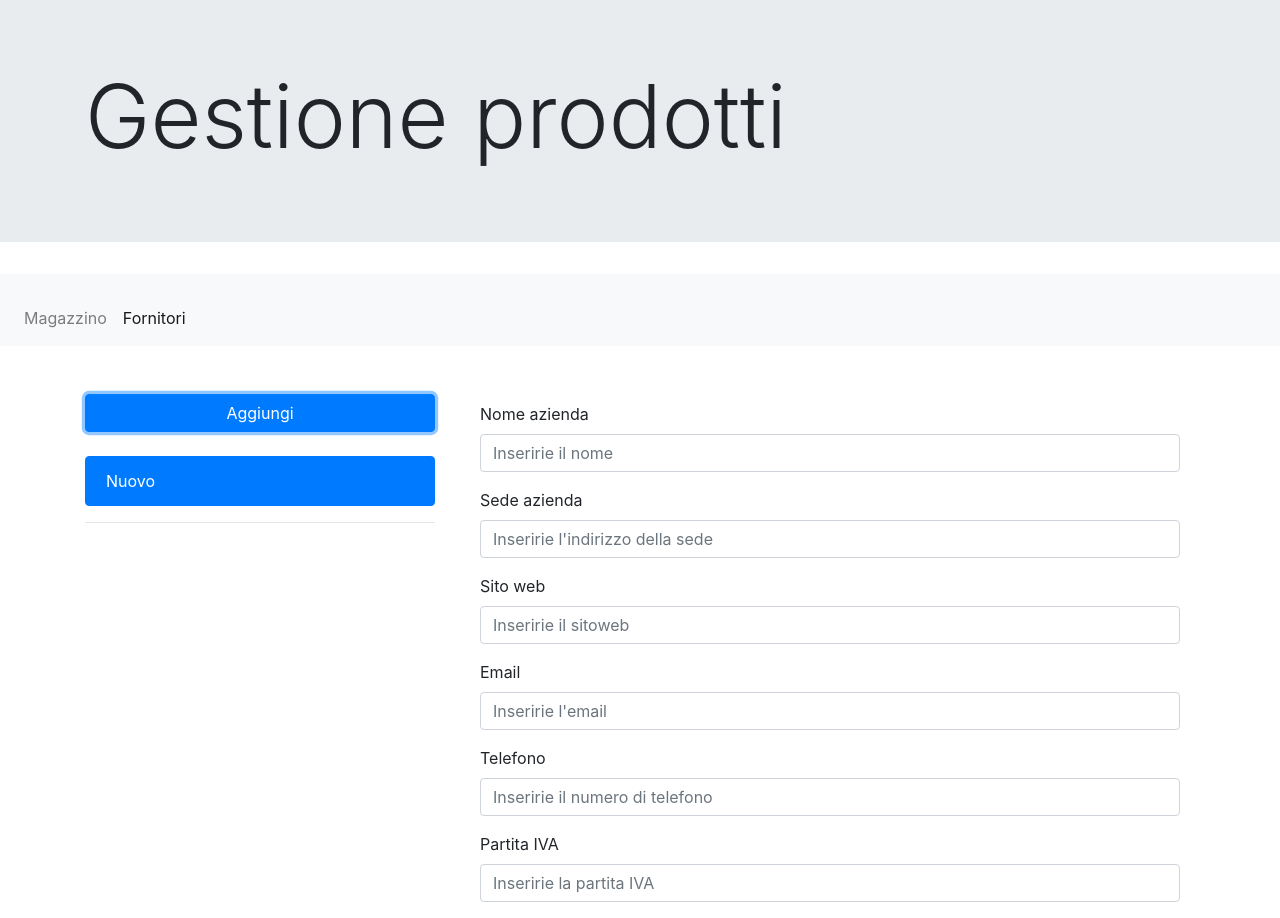
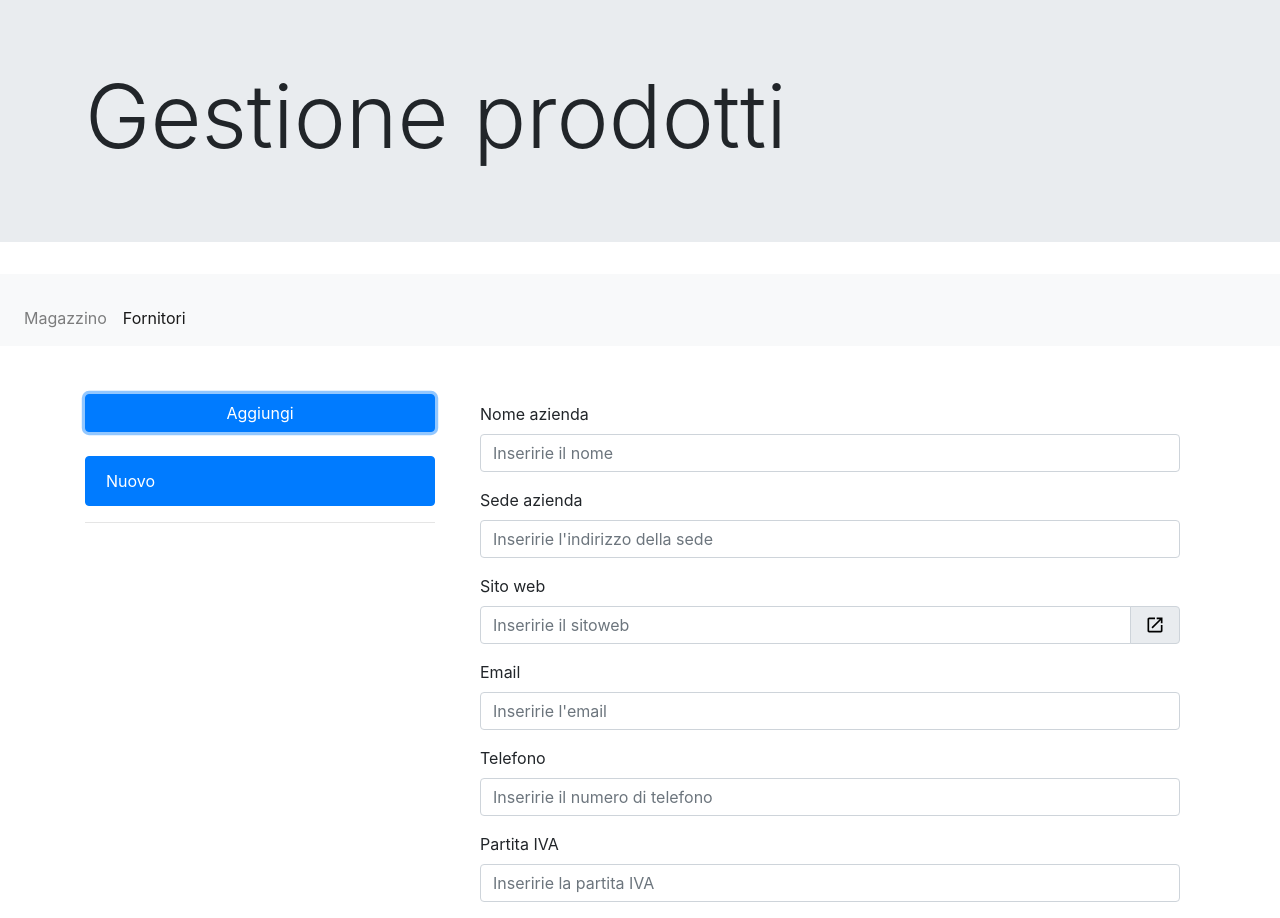
Before and after one commit to davideAlberti/angular-prodotto-aqqnwm, an Angular app: page /fornitori in a window 1280 px wide. Both pictures are taken after a click on the button "Aggiungi". Built offline with nearby package versions, Linux system fonts and the light colour scheme.

Commit message:
1 file modified

```diff
--- a/src/app/fornitore/fornitore.component.html
+++ b/src/app/fornitore/fornitore.component.html
@@ -12,10 +12,20 @@
 		<label for="sedeInput">Sede azienda</label>
 		<input type="text" class="form-control" id="sedeInput" placeholder="Inseririe l'indirizzo della sede" [value]="fornitore.sede" #sedeInput (keydown)="fornitoreCambiato = true" [ngClass]="{'error': sedeError}">
   </div>
+
   <div class="form-group">
-		<label for="sitowebInput">Sito web</label>
-		<input type="url" class="form-control" id="sitowebInput" placeholder="Inseririe il sitoweb" [value]="fornitore.sitoWeb" #sitowebInput (keydown)="fornitoreCambiato = true" [ngClass]="{'error': sitoError}">
+    <label for="sitowebInput">Sito web</label>
+    <div class="input-group mb-3">
+
+       <input type="url" class="form-control" id="sitowebInput" placeholder="Inseririe il sitoweb" [value]="fornitore.sitoWeb" #sitowebInput (keydown)="fornitoreCambiato = true" [ngClass]="{'error': sitoError}">
+      <div class="input-group-append">
+        <span class="input-group-text">
+          <a [href]="fornitore.sitoWeb" target="_blank"><svg xmlns="http://www.w3.org/2000/svg" width="24" height="20" viewBox="0 0 24 24"><path d="M0 0h24v24H0z" fill="none"/><path d="M19 19H5V5h7V3H5c-1.11 0-2 .9-2 2v14c0 1.1.89 2 2 2h14c1.1 0 2-.9 2-2v-7h-2v7zM14 3v2h3.59l-9.83 9.83 1.41 1.41L19 6.41V10h2V3h-7z"/></svg></a>
+        </span>
+      </div>
+    </div>
   </div>
+
   <div class="form-group">
 		<label for="emailInput">Email</label>
 		<input type="email" class="form-control" id="emailInput" placeholder="Inseririe l'email" [value]="fornitore.mail" #emailInput (keydown)="fornitoreCambiato = true" [ngClass]="{'error': emailError}">
```
